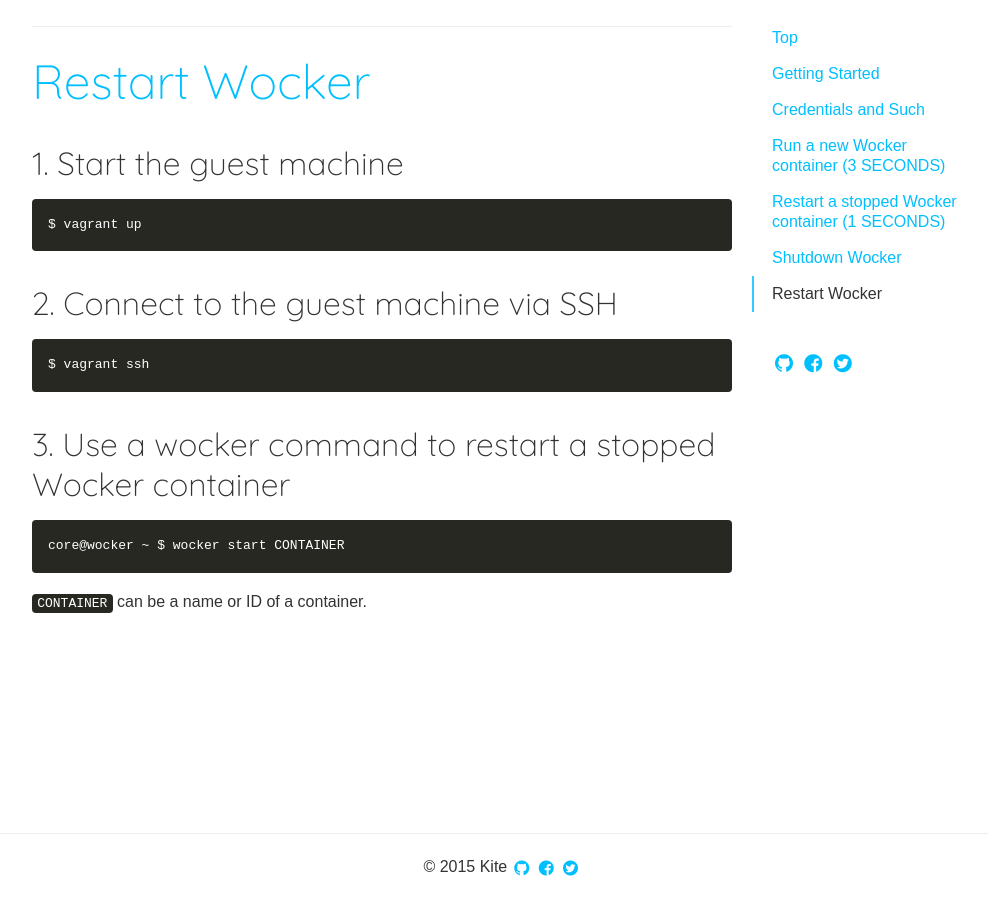
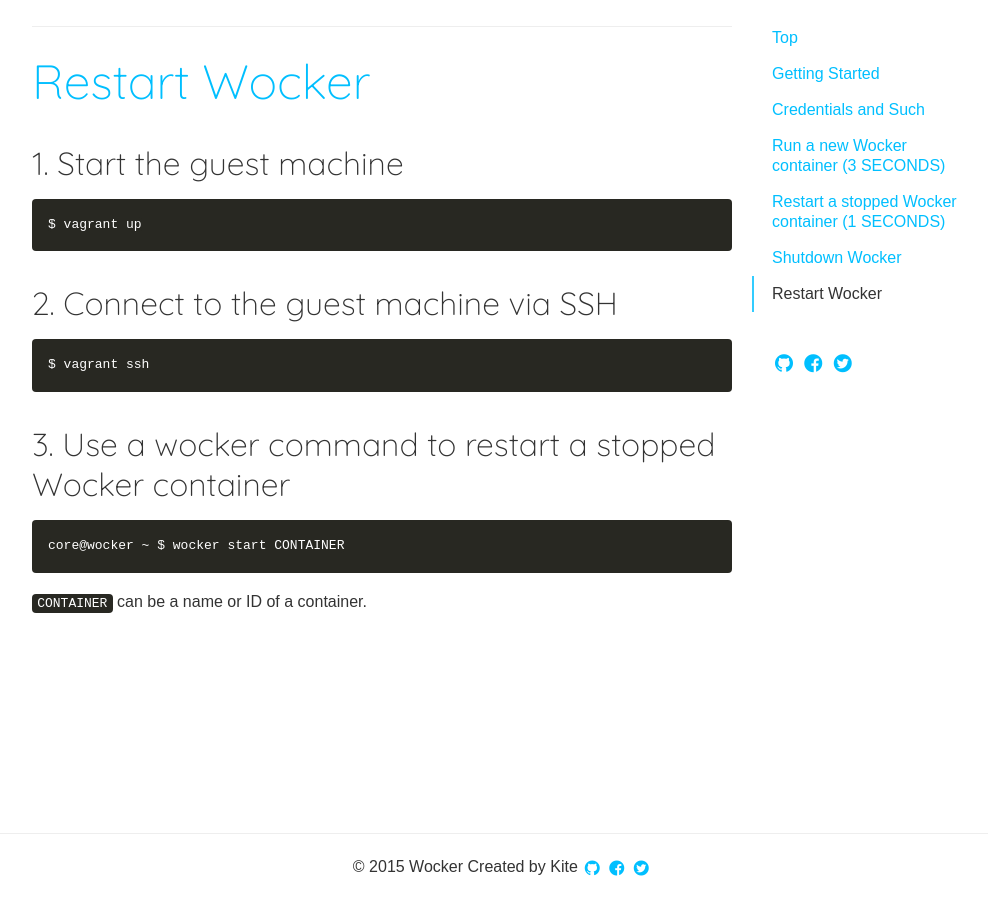
Before and after one commit to wckr/wckr.github.io, a Jekyll site: the page built from index.md, in a window 1280 px wide and 900 px high, scrolled down 5667 px. Shown: the whole window, without its empty margins (138-1126 px from the left). Built offline with Jekyll 4.4.1, drawn with Linux system fonts in a browser that asks for light colours; nearby versions of some CDN libraries; some web fonts are replaced; Markdown is read by kramdown in place of the engine named in the settings; a script that is not in the unit is left out; comment, search, counter and statistics services are not loaded.

Commit message:
Update copyright

```diff
--- a/_includes/footer.html
+++ b/_includes/footer.html
@@ -1,6 +1,6 @@
 <footer class="site-footer js-site-footer">
 	<p>
-		© 2015 Kite
+		© 2015 Wocker Created by Kite
 		<a href="https://github.com/{{ site.github_user }}" class="icon-github"></a>
 		<a href="https://www.facebook.com/{{ site.facebook_user }}" class="icon-facebook"></a>
 		<a href="https://twitter.com/{{ site.twitter_user }}" class="icon-twitter"></a>
```
